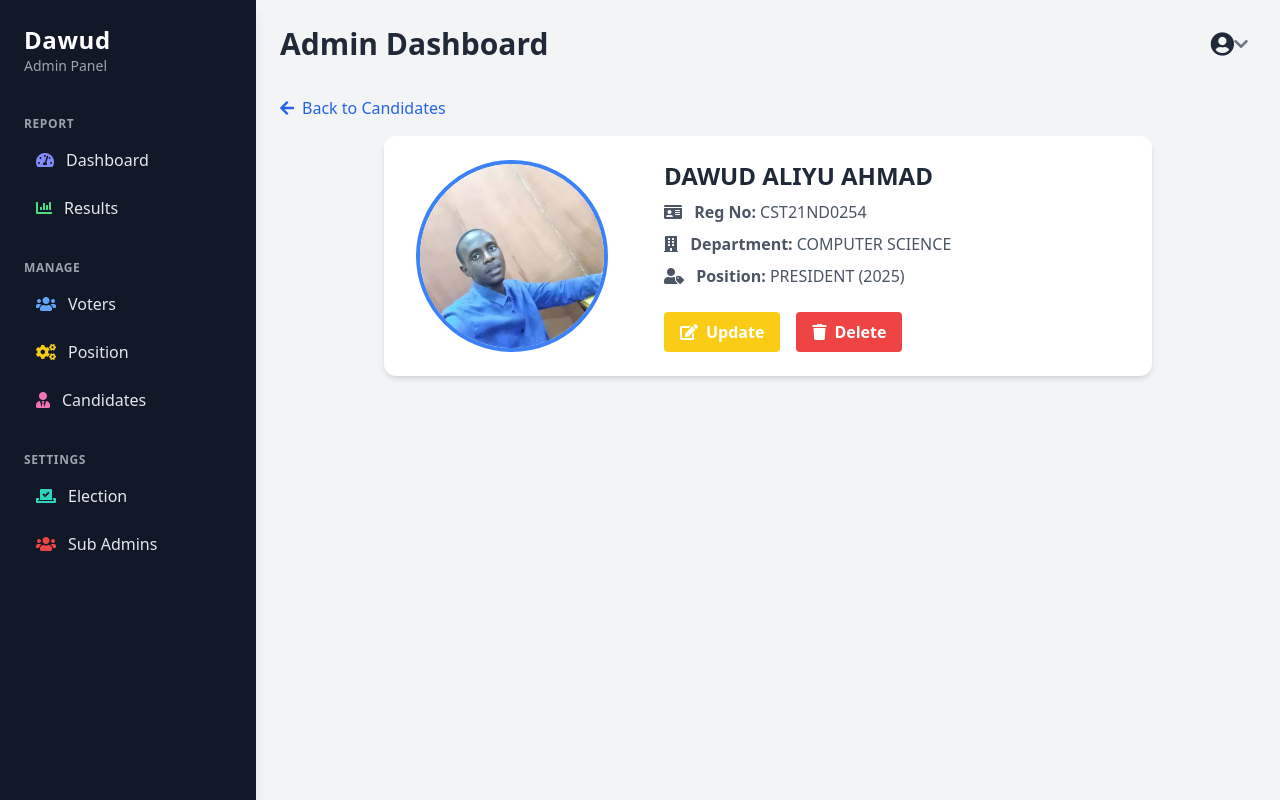
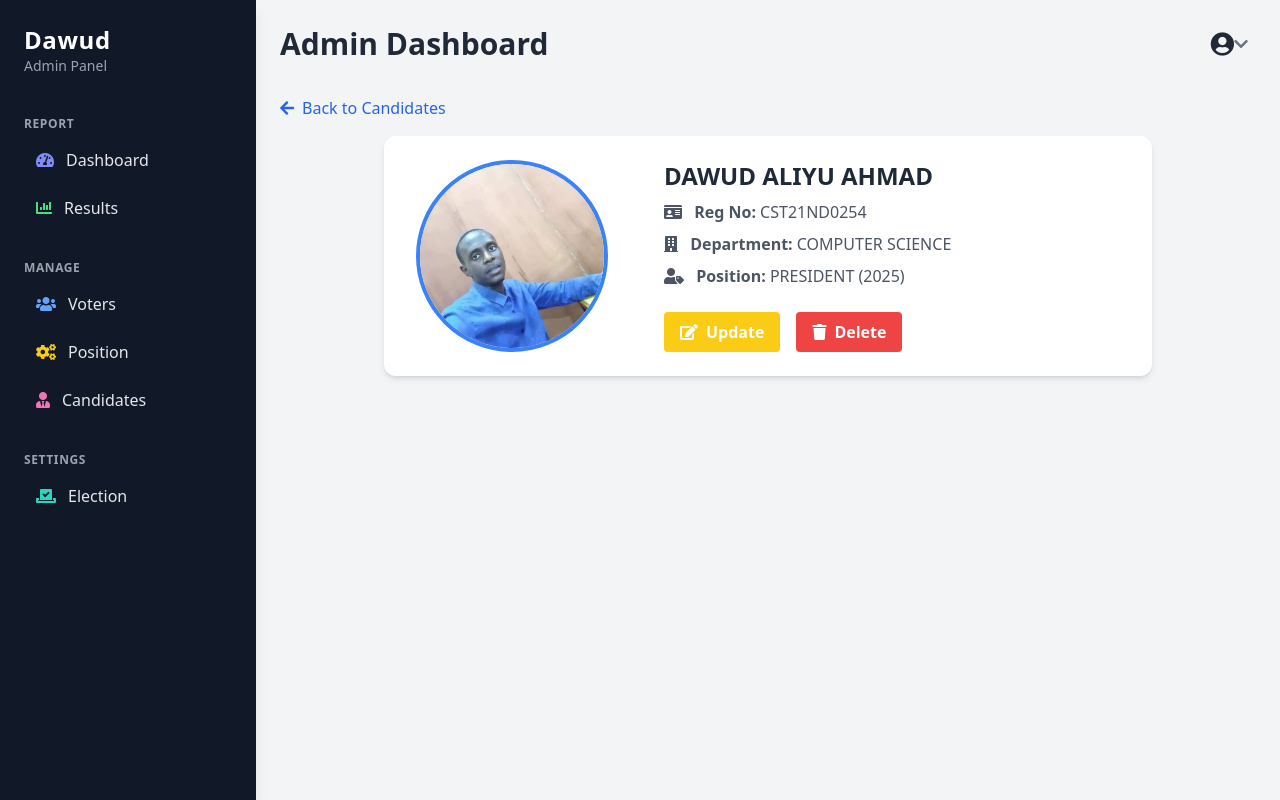
Before and after one commit to codeWithDrammzy/online-voting-system, a Django app: page /candidate-view/1/ in a window 1280 px wide. Run offline with Django 5.2, Linux system fonts and the light colour scheme; a user stored in the database is signed in; data comes from the database, SQL or seed files in the repository; both versions use the stored data as it was after the commit; some libraries are stand-ins or nearby versions.

Commit message:
admin site hidden

```diff
--- a/maaun/templates/maaun/board-sidebar.html
+++ b/maaun/templates/maaun/board-sidebar.html
@@ -56,7 +56,7 @@
                     </a>
                 </li>
                 <li>
-                    <a href="" class="flex items-center hover:bg-gray-700 px-3 py-2 rounded transition">
+                    <a href="" class="hidden flex items-center hover:bg-gray-700 px-3 py-2 rounded transition">
                         <i class="fas fa-users mr-3 text-blue-400 text-red-500 "></i> Sub Admins
                     </a>
                 </li>
```
Also changed, not shown: db.sqlite3.
